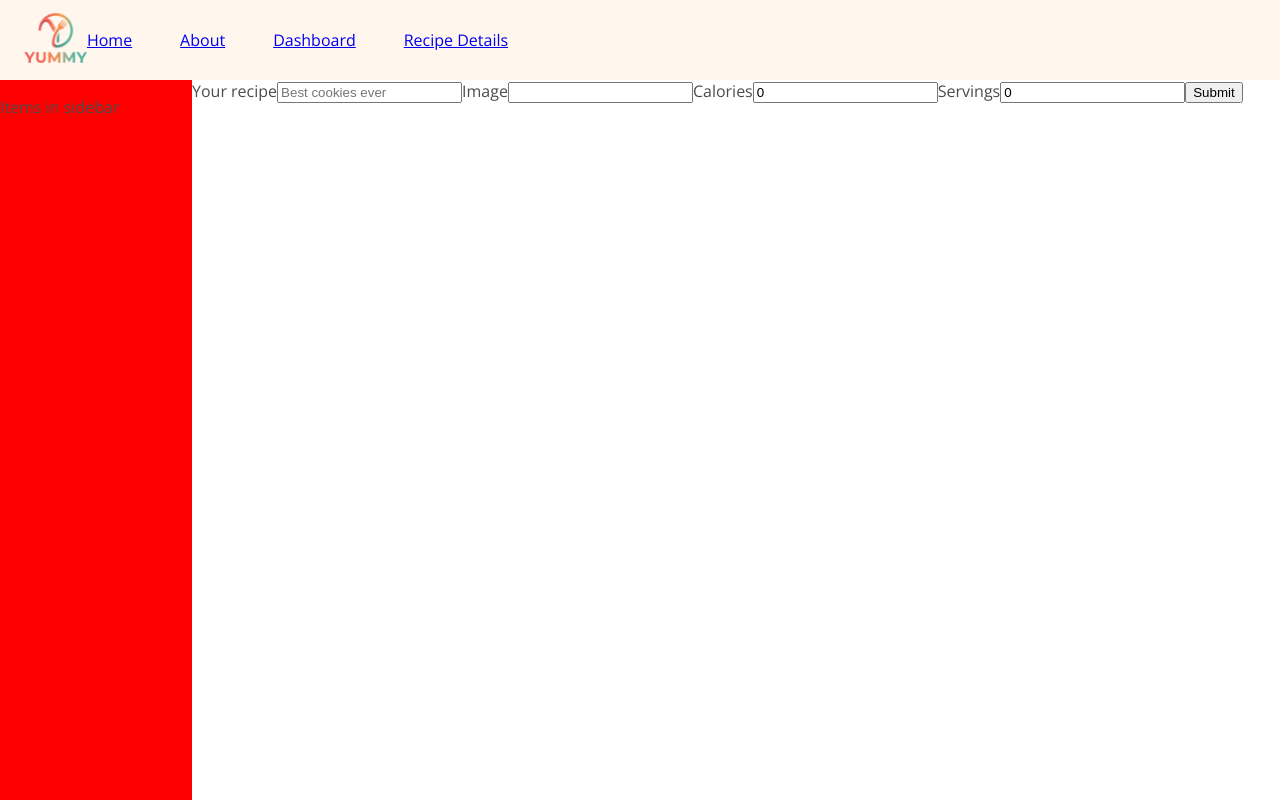
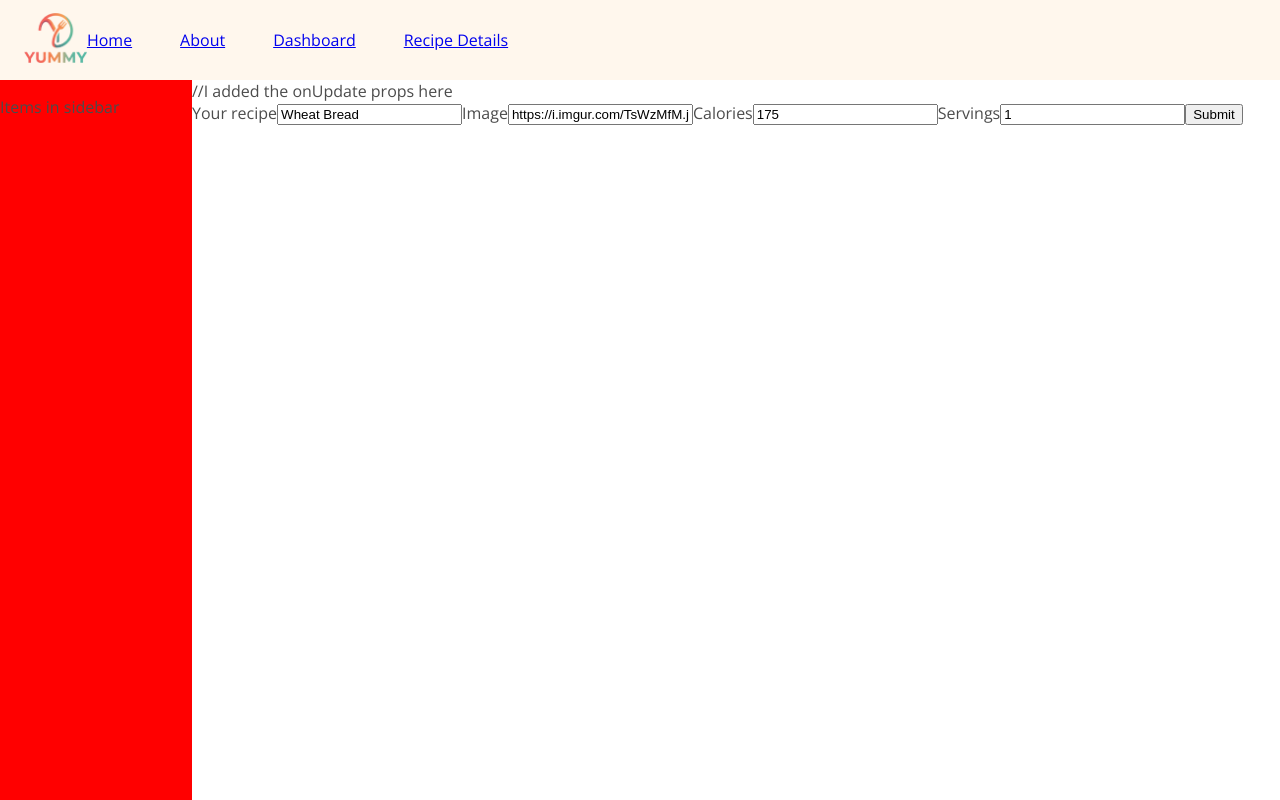
Before and after one commit to YenaKC/yummy-app, a React (Vite) app: page /dashboard/07d9616d-7a63-457c-b8a7-58f6a70a67e3 in a window 1280 px wide. Shown: the top 800 px of the page. Built offline with nearby package versions, Linux system fonts and the light colour scheme.

Commit message:
feat: update an existing recipe

```diff
--- a/src/App.jsx
+++ b/src/App.jsx
@@ -34,6 +34,13 @@ export default function App() {
     setCurrentRecipeList(newRecipeAddedList)
   }
 
+  const updateRecipe = (updatedRecipeObj) => {
+    const newUpdatedList = currentRecipeList.map((recipe) => {
+      return recipe.id === updatedRecipeObj.id ? updatedRecipeObj : recipe
+    })
+    setCurrentRecipeList(newUpdatedList)
+  }
+
 
   return (
     <>
@@ -51,15 +58,9 @@ export default function App() {
             element={
               <DashboardPage
                 onSubmit={addNewRecipe}
+                onUpdate={updateRecipe}
                 recipesList={currentRecipeList} />}
           />
-          {/* {<Route
-            path='/dashboard/:recipeId'
-            element={
-              <DashboardPage
-                onSubmit={addNewRecipe}
-                recipesList={currentRecipeList} />}
-          /> } */}
           <Route path='/recipe/:recipeId' element={<RecipeDetailsPage recipesList={currentRecipeList} />} />
           <Route path='*' element={<NotFoundPage />} />
         </Routes>
--- a/src/components/NewRecipeForm.jsx
+++ b/src/components/NewRecipeForm.jsx
@@ -2,11 +2,19 @@ import { useState } from 'react'
 import { useNavigate } from 'react-router-dom'
 
 
-export const NewRecipeForm = ({onSubmit, recipe}) => {
-    const [name, setName] = useState('');
-    const [image, setImage] = useState('');
-    const [calories, setCalories] = useState(0);
-    const [servings, setServings] = useState(0);
+export const NewRecipeForm = ({ onSubmit, recipe, onUpdate }) => {
+
+    // I created a condition to take the value from recipe if it exists, if not leave default
+    const initialName= recipe ? recipe.name : ''
+    const initialImage = recipe ? recipe.image : ''
+    const initialCalories = recipe ? recipe.calories : 0
+    const initialServings = recipe ? recipe.servings : 0
+
+    const [name, setName] = useState(initialName);
+    const [image, setImage] = useState(initialImage);
+    const [calories, setCalories] = useState(initialCalories);
+    const [servings, setServings] = useState(initialServings);
+
 
     const navigate = useNavigate()
 
@@ -14,8 +22,8 @@ export const NewRecipeForm = ({onSubmit, recipe}) => {
         e.preventDefault()
         console.log('form submitted')
 
+        const newRecipe = {
 
-        const newRecipe = {
             name: name,
             image: image,
             calories: calories,
@@ -25,6 +33,33 @@ export const NewRecipeForm = ({onSubmit, recipe}) => {
         onSubmit(newRecipe)
         navigate('/')
     }
+
+    const handleUpdate = (e) => {
+        const updatedRecipe = {
+            id: recipe.id,
+            name: name,
+            image: image,
+            calories: calories,
+            servings: servings,
+        }
+        onUpdate(updatedRecipe)
+        navigate('/')
+    }
+
+    const handleName = (e) => {
+        setName(e.target.value);
+    }
+
+    const handleImage = (e) => {
+        setImage(e.target.value);
+    }
+    const handleCalories = (e) => {
+        setCalories(e.target.value);
+    }
+    const handleServings = (e) => {
+        setServings(e.target.value);
+    }
+
 
 
     return (
--- a/src/pages/DashboardPage.jsx
+++ b/src/pages/DashboardPage.jsx
@@ -1,14 +1,16 @@
 import { NewRecipeForm } from "../components/NewRecipeForm"
 import { useParams } from 'react-router-dom'
 
-export const DashboardPage = ({onSubmit, recipesList}) => {
+export const DashboardPage = ({ onSubmit, recipesList, onUpdate }) => {
     const { recipeId } = useParams();
     const recipe = recipesList.find((recipe) => {
         return recipe.id === recipeId;
     })
-    return(
+    return (
         <div>
-            <NewRecipeForm onSubmit = {onSubmit} recipe={recipe}/>
+            //I added the onUpdate props here
+            <NewRecipeForm onSubmit={onSubmit} recipe={recipe} onUpdate={onUpdate}/>
+            {/* <UpdateForm onSubmit={onSubmit} recipe={recipe} /> */}
 
         </div>
     )
```
Also changed, not shown: src/components/RecipeList.jsx (+5 -2 lines).
